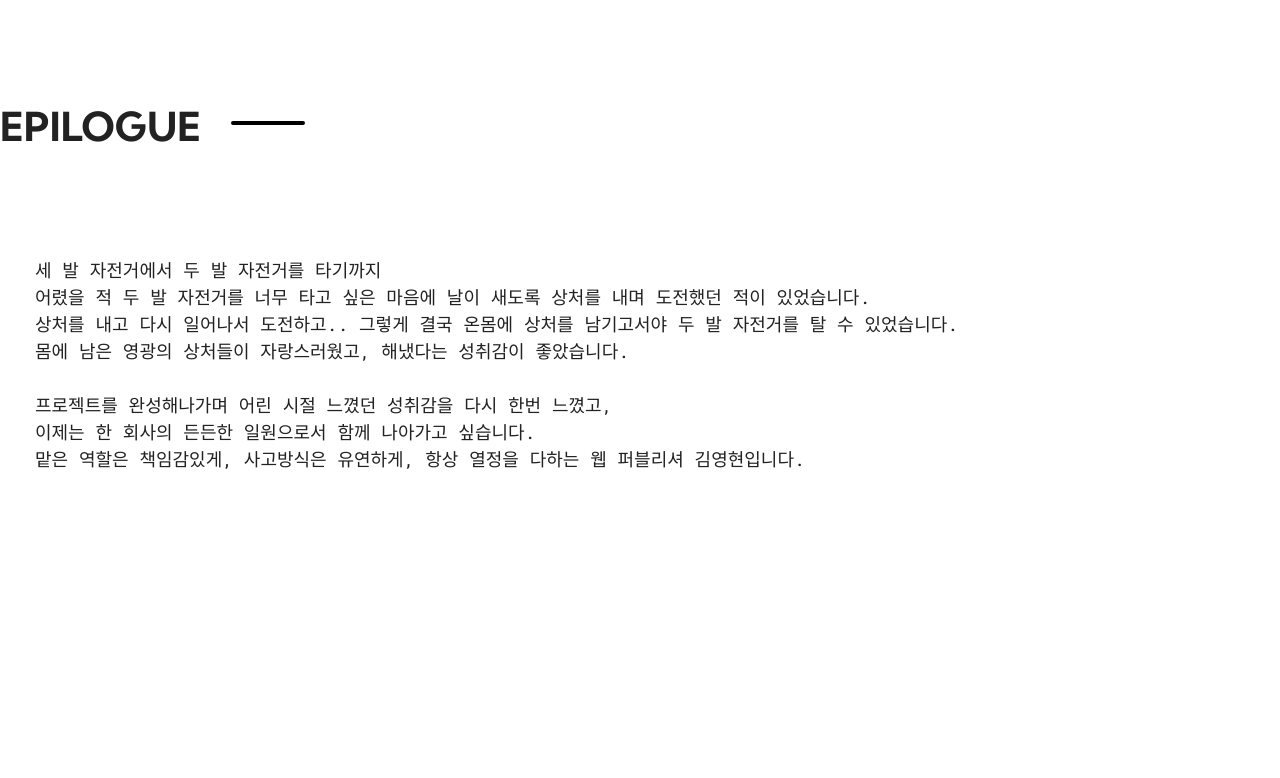
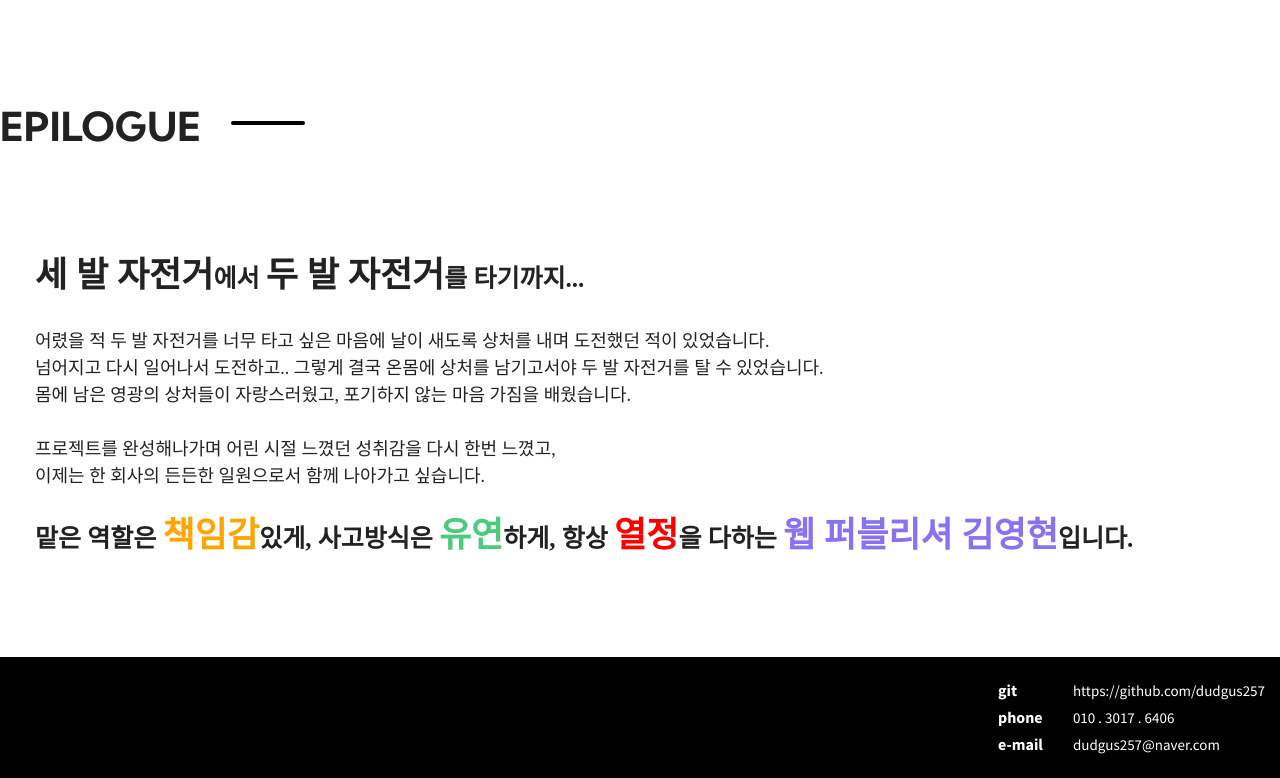
Before and after one commit to dudgus257/portfolio, a plain HTML site: page index.html in a window 1280 px wide. Shown: the part 5955-6733 px from the top of the page. Before the commit the page ends 6428 px from the top, so only its background shows below. Drawn offline with nearby package versions, Linux system fonts and the light colour scheme; some icons are missing; a web font is replaced by a local one.

Commit message:
publishing

```diff
--- a/css/style.css
+++ b/css/style.css
@@ -52,7 +52,7 @@ header {
     /* display:none */
 }
 footer {
-    display:none
+    /* display:none */
 }
 
 /* 공통 CSS */
@@ -916,9 +916,76 @@ input[id=web-tab4]:checked ~ .web-tabs .web-tab:nth-child(4) {
 /* EPILOGUE */
 .epilogue-inner{
     width: 1300px;
-    margin:auto
+    margin:auto;
+    margin-bottom:100px
 }
 .epilogue-content{
     width: 1230px;
     margin:auto
 }
+.epilogue-content h3{
+    font-family: 'GmarketSansMedium';
+    font-size: 25px;
+    font-weight: bold;
+    padding-bottom:30px
+}
+.epilogue-content h3 span{
+    font-size: 35px;
+}
+.epilogue-content p {
+    font-size: 18px;
+    font-family: 'GmarketSansMedium';
+}
+.epilogue-content h4{
+    font-size: 25px;
+    font-family: 'GmarketSansMedium';
+    font-weight: bold;
+}
+.epilogue-content h4 span{
+    font-size: 35px;
+}
+.orange{
+    color:orange
+}
+.green{
+    color:#4bcb7b
+}
+.red{
+    color:red
+}
+.purple{
+    color:#8972f0
+}
+/* FOOTER */
+footer{
+    background-color:#000;
+    color:#fff;
+    width: 100%;
+    text-align:right
+}
+.footer-inner{
+    width: 1300px;
+    margin:auto
+}
+.footer-content{
+    font-family: 'Source Sans Pro', sans-serif;
+    width: 1230px;
+    margin:auto;
+    text-align:center;
+    display:flex;
+    flex-direction: row;
+    flex-wrap:wrap;
+    justify-content:flex-end;
+    padding:20px 0;
+    text-align:left;
+    font-size: 15px;
+}
+.footer-left{
+    margin-right:30px;
+    font-weight: bold;
+    font-size: 16px;
+}
+.footer-right a{
+    color:#fff;
+    text-decoration: none !important
+}
--- a/index.html
+++ b/index.html
@@ -538,43 +538,46 @@
                 </div>
                 <div class="epilogue-content">
                     <h3>
-                        <span>세 발 자전거</span>에서 <span>두 발 자전거</span>를 타기까지
+                        <span>세 발 자전거</span>에서 <span>두 발 자전거</span>를 타기까지...
                     </h3>
                     <p>
                         어렸을 적 두 발 자전거를 너무 타고 싶은 마음에 날이 새도록 상처를 내며 도전했던 적이 있었습니다.
                         <br>
-                        상처를 내고 다시 일어나서 도전하고.. 그렇게 결국 온몸에 상처를 남기고서야 두 발 자전거를 탈 수 있었습니다.
+                        넘어지고 다시 일어나서 도전하고.. 그렇게 결국 온몸에 상처를 남기고서야 두 발 자전거를 탈 수 있었습니다.
                         <br>
-                        몸에 남은 영광의 상처들이 자랑스러웠고, 해냈다는 성취감이 좋았습니다.
+                        몸에 남은 영광의 상처들이 자랑스러웠고, 포기하지 않는 마음 가짐을 배웠습니다.
                         <br>
                         <br>
                         프로젝트를 완성해나가며 어린 시절 느꼈던 성취감을 다시 한번 느꼈고,
                         <br>
                         이제는 한 회사의 든든한 일원으로서 함께 나아가고 싶습니다.
                     </p>
-                    <h3>
-                        맡은 역할은 <span>책임감</span>있게, 사고방식은 <span>유연</span>하게, 항상 <span>열정</span>을 다하는 <span>웹 퍼블리셔 김영현</span>입니다.
-                    </h3>
+                    <br>
+                    <h4>
+                        맡은 역할은 <span class="orange">책임감</span>있게, 사고방식은 <span class="green">유연</span>하게, 항상 <span class="red">열정</span>을 다하는 <span class="purple">웹 퍼블리셔 김영현</span>입니다.
+                    </h4>
                 </div>
             </div>
-            <div class="deco1"></div>
-            <div class="deco2"></div>
-            <div class="deco3"></div>
         </section>
         <!-- FOOTER -->
         <footer>
             <div class="footer-inner">
-                <ul>
-                    <li>git
-                        <span>https://github.com/dudgus257</span>
-                    </li>
-                    <li>phone
-                        <span>010 . 3017 . 6406</span>
-                    </li>
-                    <li>e-mail
-                        <span>dudgus257@naver.com</span>
-                    </li>
-                </ul>
+                <div class="footer-content">
+                    <div class="footer-left">
+                        <ul>
+                            <li>git</li>
+                            <li>phone</li>
+                            <li>e-mail</li>
+                        </ul>
+                    </div>
+                    <div class="footer-right">
+                        <ul>
+                            <li><a href="https://github.com/dudgus257">https://github.com/dudgus257</a></li>
+                            <li>010 . 3017 . 6406</li>
+                            <li>dudgus257@naver.com</li>
+                        </ul>
+                    </div>
+                </div>
             </div>
         </footer>
     </div>
```
